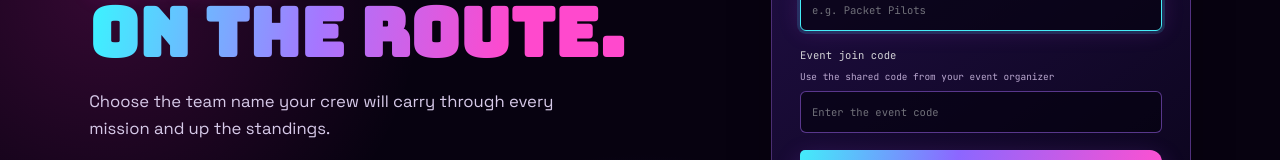
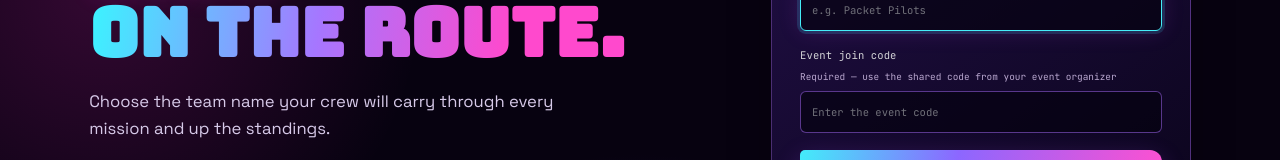
Before and after one commit to simoderyouch/Sillicon-rally-N7SEC_X_GDG-Next-Gen, a React (Vite) app in the folder frontend/: page /play in a window 1280 px wide. Shown: the part 383-543 px from the top of the page. Built offline with nearby package versions, Linux system fonts and the light colour scheme; no server answers.

Commit message:
fix: require join code for team competition access

```diff
--- a/frontend/src/pages/JoinTeam.tsx
+++ b/frontend/src/pages/JoinTeam.tsx
@@ -35,7 +35,7 @@ export function JoinTeam() {
       <h2>Start a team session</h2>
       <form onSubmit={submit}>
         <label>Team name<input required autoFocus placeholder="e.g. Packet Pilots" value={teamName} onChange={(e) => setTeamName(e.target.value)} /></label>
-        <label>Event join code <small>Use the shared code from your event organizer</small><input autoComplete="one-time-code" placeholder="Enter the event code" value={joinCode} onChange={(e) => setJoinCode(e.target.value)} /></label>
+        <label>Event join code <small>Required — use the shared code from your event organizer</small><input required autoComplete="one-time-code" placeholder="Enter the event code" value={joinCode} onChange={(e) => setJoinCode(e.target.value)} /></label>
         <button className="button-primary" disabled={loading}>{loading ? "Joining rally…" : "Join rally"}<ArrowUpRight aria-hidden="true" size={17} /></button>
         {error && <p className="error" role="alert">{error}</p>}
       </form>
```
Also changed, not shown: 3 other files (tests, documents, lock files or other folders).
